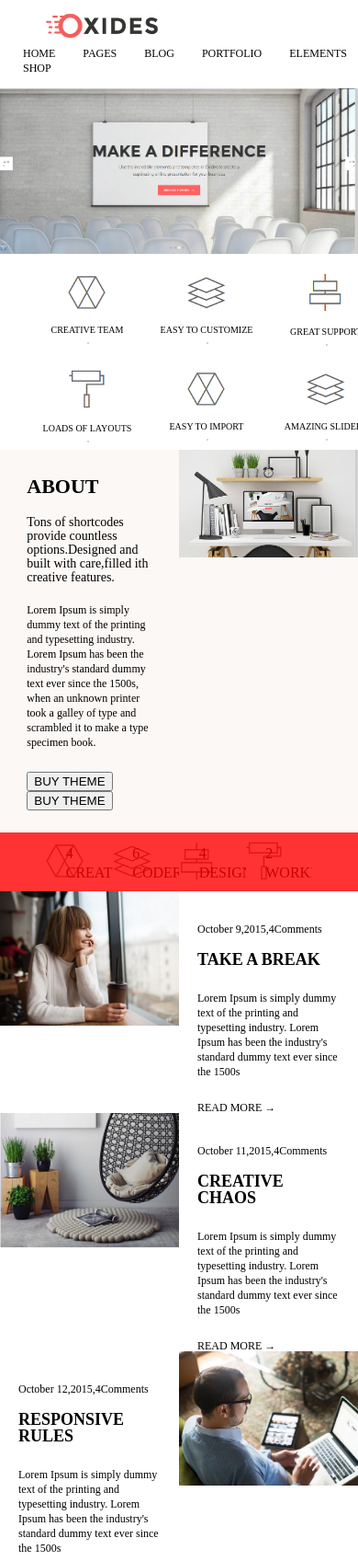
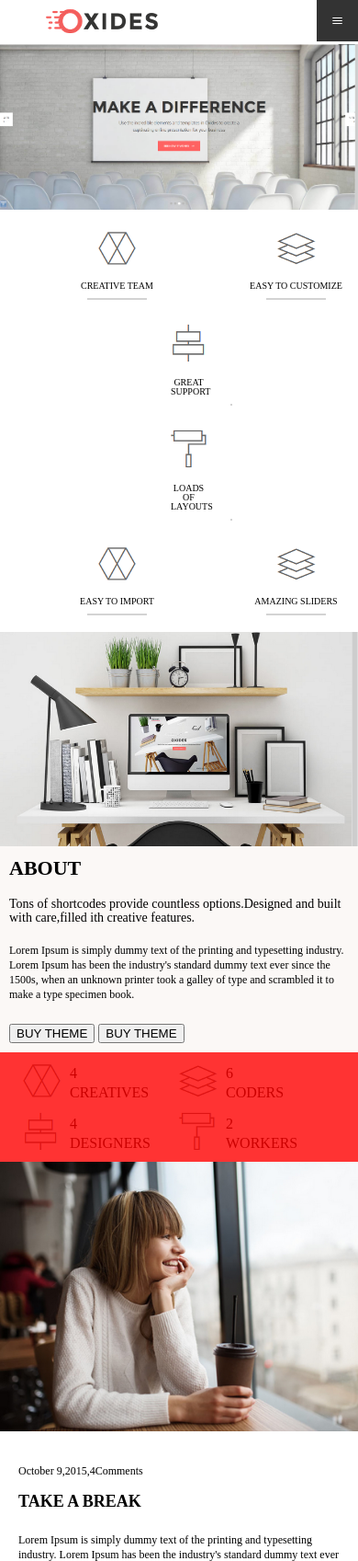
Before and after one commit to bhupendragurung/oxideproject, a plain HTML site: page index.html in a window 390 px wide. Shown: the top 1697 px of the page at 92% size. Drawn offline with Linux system fonts and the light colour scheme.

Commit message:
update index

```diff
--- a/css/mediaaquery.css
+++ b/css/mediaaquery.css
@@ -26,6 +26,7 @@
 		display: block;
 
 	}
+
 	.content-coder-designer
 	{
 		margin: 10px 50px;
@@ -52,3 +53,170 @@
 	margin: 3% 3% 3% 3%;
 }
 }
+
+/* End of tablet mode*/
+@media only screen and (max-width: 460px)
+{
+	  .col-1 {width: 8.33%;}
+    .col-2 {width: 16.66%;}
+    .col-3 {width: 25%;}
+    .col-4 {width: 33.33%;}
+    .col-5 {width: 41.66%;}
+    .col-6 {width: 50%;}
+    .col-7 {width: 58.33%;}
+    .col-8 {width: 66.66%;}
+    .col-9 {width: 75%;}
+    .col-10 {width: 83.33%;}
+    .col-11 {width: 91.66%;}
+    .col-12 {width: 100%;}
+	.header-left-right-part ul
+	{
+		display: none;
+	}
+	.mobileshow
+	{clear: both;
+		width: 100%;
+		display: block;
+
+	}
+	.mobileshow1
+	{clear: both;
+
+		width: 100%;
+		display: block;
+
+	}
+	.mobileshow2
+	{clear: both;
+		margin-top: 55px;
+		width: 100%;
+
+		display: block;
+
+
+	}
+	.mobileshow-single
+	{
+	margin: 0 auto;
+	overflow: auto;
+	clear: both;
+	margin: 0 40%;
+
+
+	}
+
+	.mobileshow-single1
+	{
+margin: 0 40%;
+	}
+	.mobile
+	{
+
+		float: right;
+	display: block;
+	}
+	.header-left-part
+	{
+		padding: 0;
+		margin: 0;
+	}
+		.header-left-left-part
+		{
+			margin-top: 10px;
+		}
+	.mobile img
+	{
+
+		height: 45px;
+         width: 45px;
+	}
+	.mobile:hover .mobile-menu
+	{
+	width: 370px;
+
+display: block;
+
+	}
+	.content-coder-designer
+	{
+		margin: 10px 25px;
+	}
+	.about-section
+	{display: flex;
+flex-direction: column;
+	}
+	.about-section-wrapper
+{overflow: auto;
+	margin: 10px;
+}
+
+	.about-slideimage
+	{order: 1;
+
+	}
+	.about-definition {
+order: 2;
+	}
+.top-image-part
+{
+	display: flex;
+	flex-direction: column;
+}
+
+.teabreakimage
+{
+order: 1;
+}
+.teabreadefinition
+{
+order: 2;
+}
+.creativechaosimage
+{
+order: 3;
+}
+.creativechaosdefinition
+{
+order: 4;
+}
+
+.mobileflex
+{
+	display: flex;
+	flex-direction: column;
+
+}
+
+	.responsiveruleimage
+	{
+order: 1;
+	}
+	.responsiveruledefinition
+	{order: 2;
+
+	}
+		.day-officeimage
+	{
+order: 1;
+	}
+	.day-officedefinition
+	{order: 2;
+
+	}
+	.footer-content-middle-right
+	{
+margin-top: 25px;
+	}
+.footer-content-right
+{
+margin-top: 25px;
+}
+.footer-content-middle-left
+{
+margin-top: 25px;
+}
+.footer-content-left
+{
+margin-top: 25px;
+}
+}
--- a/css/style.css
+++ b/css/style.css
@@ -20,7 +20,14 @@
 {height: 100%;
 	padding-left: 50px;
 }
-
+.mobile-menu
+{
+	display: none;
+}
+.mobile
+{
+	display: none;
+}
 .header-left-right-part
 {height: 100%;
 	padding-top: 5px;
@@ -33,12 +40,23 @@
 	text-align: center;
 	padding-right: 5px;
 }
+
 .header-left-right-part ul li a
 {
 	font-size: 12px;
 text-decoration: none;
 color: black;
 }
+.mobile-menu ul li a
+{ padding-top: 5px;
+	display: block;
+	background-color: grey;
+	font-size: 12px;
+text-decoration: none;
+width: 100%;
+color: black;
+}
+
 .header-left-right-part ul li a:hover
 {
 color: red;
@@ -145,7 +163,7 @@ float: left;
 	width: 50%;
 }
 .about-section
-{ clear: both;
+{
 
 	margin-top: 10px;
 	background-color: #fbf8f6;
--- a/index.html
+++ b/index.html
@@ -16,7 +16,10 @@
   <div class="header-left-left-part floatleft">
    		<img src="images/logo.png">
    </div>
-    <div class="header-left-right-part floatright">
+ <div class="mobile">
+   		<img src="images/menu.png">
+   		 <div class="mobile-menu clearfix">
+
    	   <ul>
    	   	 	<li><a href="#"> HOME</a></li>
    	   	 	<li><a href="#"> PAGES</a></li>
@@ -26,6 +29,20 @@
    	   	 	<li><a href="#"> SHOP</a></li>
    	   </ul>
      </div>
+   </div>
+
+    <div class="header-left-right-part floatright">
+
+   	   <ul>
+   	   	 	<li><a href="#"> HOME</a></li>
+   	   	 	<li><a href="#"> PAGES</a></li>
+   	   	 	<li><a href="#"> BLOG</a></li>
+   	   	 	<li><a href="#"> PORTFOLIO</a></li>
+   	   	 	<li><a href="#"> ELEMENTS</a></li>
+   	   	 	<li><a href="#"> SHOP</a></li>
+   	   </ul>
+     </div>
+
    </div>
     <div class="header-right-part floatright">
 	    <div class="searchicoimage imageheadersize "><img src="images/searchico.png"></div>
@@ -40,58 +57,67 @@
 	<img src="images/difference.png">
 </div>
 <!--End of imageslide-->
-<div class="creative-collection-image ">
+<div class="creative-collection-image clearfix ">
 	<div class="creative-wrapper">
-		<div class="tablet">
-		<div class="creativeteam   col-m-4  flexcommonwrap">
+		<div class="tablet ">
+		<section class="mobileshow">
+		<div class="creativeteam col-6 col-m-4  flexcommonwrap">
 			<img src="images/creative.png">
 			<p>CREATIVE TEAM</p>
 			<div class="hr">
 		      	<hr/>
 		      </div>
 		</div>
-		<div class="customize-easy   col-m-4  flexcommonwrap">
+		<div class="customize-easy col-6  col-m-4  flexcommonwrap">
 			<img src="images/customize.png">
 			<p>EASY TO CUSTOMIZE</p>
 			<div class="hr">
 		      	<hr/>
 		      </div>
 		</div>
-		<div class="Great-support   col-m-4  flexcommonwrap">
+		</section>
+		<section class="mobileshow-single">
+		<div class="Great-support col-6 col-m-4  flexcommonwrap">
 			<img src="images/greatsupport.png">
 			<p>GREAT SUPPORT</p>
 			<div class="hr">
 		      	<hr/>
 		      </div>
 			</div>
+			 </section>
 		 </div>
+
 		<div class="tablet">
-		<div class="loads-of-layout   col-m-4  flexcommonwrap">
+		<section class="mobileshow-single1">
+		<div class="loads-of-layout  col-6 col-m-4  flexcommonwrap">
 			<img src="images/loadlayout.png">
 			<p>LOADS OF LAYOUTS</p>
 			<div class="hr">
 		      	<hr/>
 		      </div>
 		</div>
-		<div class="easy-to-import   col-m-4  flexcommonwrap">
+			</section>
+		<section class="mobileshow">
+		<div class="easy-to-import  col-6 col-m-4  flexcommonwrap">
 			<img src="images/creative.png">
 			<p>EASY TO IMPORT</p>
 		      <div class="hr">
 		      	<hr/>
 		      </div>
 		</div>
-		<div class="amazing-sliders   col-m-4 flexcommonwrap">
+		<div class="amazing-sliders  col-6 col-m-4 flexcommonwrap">
 			<img src="images/customize.png">
 			<p>AMAZING SLIDERS</p>
 			<div class="hr">
 		      	<hr/>
 		      </div>
 		</div>
+			</section>
 		</div>
 	</div>
 </div>
 <div  class="about-section width100 clearfix">
-	<div class="about-definition floatleft width100 clearfix">
+	<div class="about-definition floatleft width100 clearfix col-12 ">
 		<div class="about-section-wrapper">
 		<div class="about-header">
 		<h2>ABOUT</h2></div>
@@ -107,13 +133,13 @@
 			</div>
 		</div>
 	</div>
-	<div class="about-slideimage floatright">
+	<div class="about-slideimage floatright col-12 ">
 		<img src="images/slideimage1.png">
 	</div>
 </div>
 <div class="creativedesignercode  width100 clearfix">
-    <div class="content-coder-designer width100 clearfix">
-    	<div class="creativespartocoder width100">
+    <div class="content-coder-designer width100 clearfix">   <div class="mobileshow1">
+    	<div class="creativespartocoder width100 col-6">
     		<div class="creativespartocoder-left floatleft">
     			<img src="images/creative.png">
     		</div>
@@ -124,8 +150,9 @@
     			<h3>CREATIVES</h3>
     		</div>
     	</div>
-    	<div class="coders">
-    		<div class="coders-left floatleft">
+
+    	<div class="coders col-6 ">
+    		<div class="coders-left floatleft ">
     			<img src="images/customize.png">
     		</div>
     		<div class="coders-right  floatright">
@@ -135,7 +162,9 @@
     			<h3>CODERS</h3>
     		</div>
     	</div>
-    	<div class="designers">
+    	</div>
+    	<div class="mobileshow2">
+    	<div class="designers col-6 ">
     		<div class="designers-left floatleft">
     			<img src="images/greatsupport.png">
     		</div>
@@ -146,7 +175,7 @@
     			<h3>DESIGNERS</h3>
     		</div>
     	</div>
-    	<div class="workers">
+    	<div class="workers col-6 ">
     		<div class="workers-left floatleft">
     			<img src="images/loadlayout.png">
     		</div>
@@ -157,6 +186,7 @@
     			<h3>WORKERS</h3>
     		</div>
     	</div>
+    	 </div>
     </div>
     <div class="forredopacity">
 
@@ -166,10 +196,11 @@
 <div class="image-comment-collection width100 clearfix">
 	<div class="top-image-part width100 clearfix">
 		<div class="tablet-image">
-		<div class="teabreakimage width25 floatleft col-m-6">
+
+		<div class="teabreakimage width25 floatleft col-m-6 col-12">
 			<img src="images/teabreak.png">
 		</div>
-		<div class="teabreadefinition width25 floatleft  col-m-6">
+		<div class="teabreadefinition width25 floatleft  col-m-6 col-12">
 
 		<div class="wrapofimagecollection ">
 		<div class="datepart">
@@ -188,10 +219,10 @@
 		</div></div>
 
 		<div class="tablet-image">
-		<div class="creativechaosimage floatleft  width25 col-m-6">
+		<div class="creativechaosimage floatleft  width25 col-m-6 col-12">
 			<img src="images/creativechaos.png">
 		</div>
-		<div class="creativechaosdefinition floatleft  width25 col-m-6">
+		<div class="creativechaosdefinition floatleft  width25 col-m-6 col-12">
 		<div class="wrapofimagecollection ">
 				<div class="datepart">
 			<p><i>October 11,2015,4Comments</i></p>
@@ -211,7 +242,8 @@
 	</div>
 	<div class="dowm-image-part width100">
 	<div class="tablet-image">
-		<div class="responsiveruledefinition floatleft  width25 col-m-6">
+<div class="mobileflex">
+		<div class="responsiveruledefinition floatleft  width25 col-m-6 col-12">
 		<div class="wrapofimagecollection ">
 				<div class="datepart">
 			<p><i>October 12,2015,4Comments</i></p>
@@ -227,15 +259,15 @@
 			</div>
 			</div>
 		</div>
-		<div class="responsiveruleimage floatleft width25 col-m-6">
+		<div class="responsiveruleimage floatleft width25 col-m-6 col-12">
 			<img src="images/rule.png">
 		</div>
-
+</div>
 	</div>
 	<div class="tablet-image">
 
-
-		<div class="day-officedefinition floatleft width25 col-m-6">
+	<div class="mobileflex">
+		<div class="day-officedefinition floatleft width25 col-m-6 col-12">
 		<div class="wrapofimagecollection ">
 				<div class="datepart">
 			<p><i>October 12,2015,4Comments</i></p>
@@ -251,10 +283,12 @@
 			</div>
 		</div>
 		</div>
-		<div class="day-officeimage floatleft width25 col-m-6">
+		<div class="day-officeimage floatleft width25 col-m-6 col-12">
 			<img src="images/offieday.png">
-		</div></div>
+		</div>
+		</div>
 	</div>
+</div>
 </div>
 <!-- end of tea break part-->
 <div class="clickheretoseevideo clearfix">
@@ -279,7 +313,7 @@
 <footer class="footer-part ">
 	<div class="footer-wrapper ">
 	<div class="tablet-footer">
-		<div class="footer-content-left col-m-6" >
+		<div class="footer-content-left col-m-6 col-12" >
 				 <div class="footer-left-smalllogo-oxides">
 				 	<img src="images/logosmall.png">
 				 </div>
@@ -314,7 +348,7 @@
 
 				</div>
 		</div>
-		<div class="footer-content-middle-left col-m-6" >
+		<div class="footer-content-middle-left col-m-6 col-12" >
 
 		  <div class="footer-content-middle-left-wrapper">
 		   <div class="footer-content-middle-left-heder">
@@ -345,7 +379,7 @@
 	</div>
 	</div>
 	<div class="tablet-footer">
-		<div class="footer-content-middle-right col-m-6" >
+		<div class="footer-content-middle-right col-m-6 col-12" >
 			<div class="footer-content-middle-right-wrapper">
 				<div class="footer-content-middle-right-header">
 				<h3>TWITTER FEED</h3>
@@ -374,7 +408,7 @@
 				</div>
 			</div>
 		</div>
-		<div class="footer-content-right col-m-6" >
+		<div class="footer-content-right col-m-6 col-12" >
 		<div class="footer-content-right-wrapper">
 			<div class="footer-content-right-header">
 				<h3>PHOTO STREAM</h3>
```
